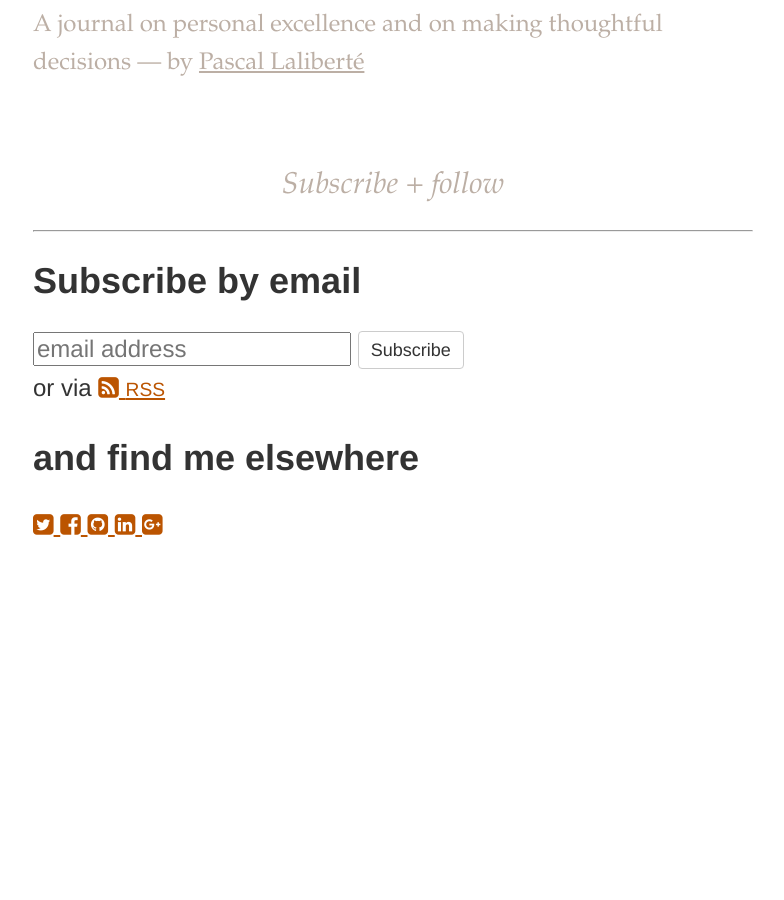
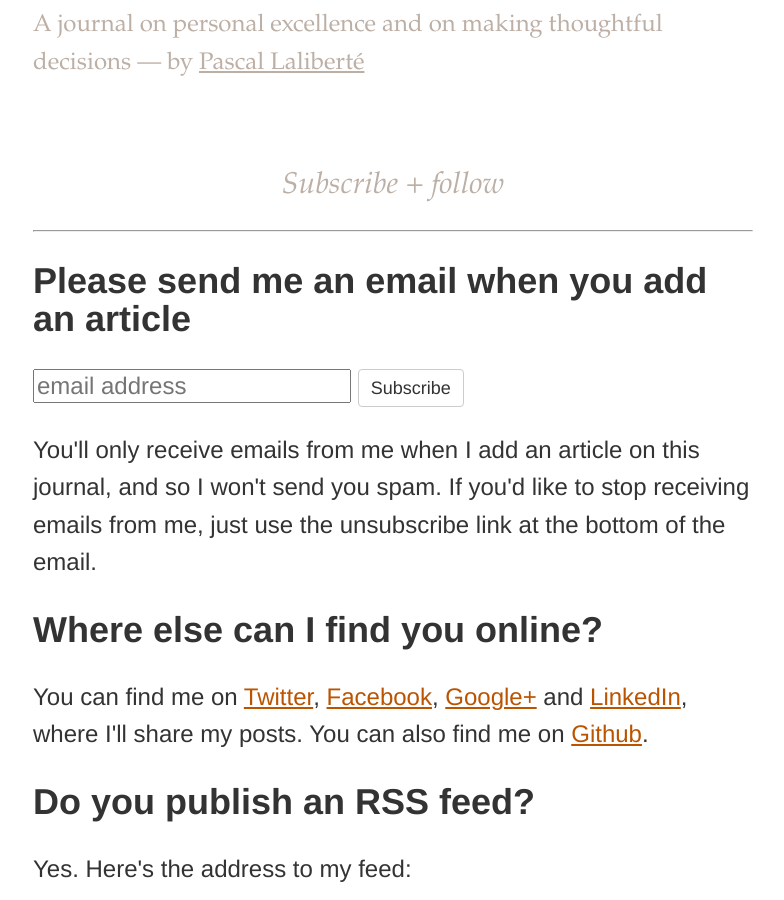
Before and after one commit to pascallaliberte/by.pascallaliberte.me, a Jekyll site: the page built from subscribe-follow/index.html, in a window 1280 px wide and 900 px high, scrolled down 472 px. Shown: the whole window, without its empty margins (247-1031 px from the left). Built offline with Jekyll 4.4.1, drawn with Linux system fonts in a browser that asks for light colours; nearby versions of some CDN libraries; some of the changed text lies outside the part shown.

Commit message:
Rewrote the subscribe-follow page to be more conversational

```diff
--- a/subscribe-follow/index.html
+++ b/subscribe-follow/index.html
@@ -5,9 +5,8 @@ custom_css: modules/subscribe-follow
 ---
 
 <div class="subscribe-follow" id="subscribe-follow">
+  <h2>Please send me an email when you add an article</h2>
 
-  <div class="subscribe-follow-subscribe">
-    <h2 class="subscribe-follow-title">Subscribe by email</h2>
   <form class="subscribe-follow-subscribe-email-form"
     action="https://tinyletter.com/pascallaliberte" method="post"
     target="popupwindow"
@@ -17,35 +16,25 @@ custom_css: modules/subscribe-follow
     <input class="subscribe-follow-subscribe-email-submit btn btn-default" type="submit" value="Subscribe" />
   </form>
 
-    or via
-    <a href="{{ site.baseurl}}/feed.xml" title="Atom feed">
-      <i class="fa fa-rss-square"></i>
-      <abbr class="abbr-acronym">RSS</abbr>
-    </a>
-  </div>
+  <p class="note">
+    You'll only receive emails from me when I add an article on this journal, and so I won't send you spam. If you'd like to stop receiving emails from me, just use the unsubscribe link at the bottom of the email.
+  </p>
 
-  <div class="subscribe-follow-follow">
-    <h2 class="subscribe-follow-title">and find me elsewhere</h2>
-    <a href="http://twitter.com/pascallaliberte" title="Twitter: @pascallaliberte">
-      <i class="fa fa-twitter-square"></i>
-      <span class="is-hidden">Twitter</span>
-    </a>
-    <a href="https://www.facebook.com/pascallaliberte" title="Facebook: pascallaliberte">
-      <i class="fa fa-facebook-square"></i>
-      <span class="is-hidden">Facebook</span>
-    </a>
-    <a href="https://github.com/pascallaliberte" title="Github: pascallaliberte">
-      <i class="fa fa-github-square"></i>
-      <span class="is-hidden">Github</span>
-    </a>
-    <a href="http://www.linkedin.com/in/pascallaliberte" title="LinkedIn">
-      <i class="fa fa-linkedin-square"></i>
-      <span class="is-hidden">LinkedIn</span>
-    </a>
-    <a href="https://plus.google.com/104794227710544002483/posts" title="Google+">
-      <i class="fa fa-google-plus-square"></i>
-      <span class="is-hidden">Google+</span>
-    </a>
-  </div>
+  <h2>Where else can I find you online?</h2>
+
+  <p>You can find me on
+    <a href="http://twitter.com/pascallaliberte" title="Twitter: @pascallaliberte">Twitter</a>,
+    <a href="https://www.facebook.com/pascallaliberte" title="Facebook: pascallaliberte">Facebook</a>,
+    <a href="https://plus.google.com/104794227710544002483/posts" title="Google+">Google+</a> and
+    <a href="http://www.linkedin.com/in/pascallaliberte" title="LinkedIn">LinkedIn</a>,
+    where I'll share my posts. You can also find me on
+    <a href="https://github.com/pascallaliberte" title="Github: pascallaliberte">Github</a>.
+  </p>
+
+  <h2>Do you publish an RSS feed?</h2>
+
+  <p>Yes. Here's the address to my feed:</p>
+
+  <p><code>http://pascallaliberte.me/feed.xml</code></p>
 
 </div>
```
Lines whose indentation alone changed are shown as unchanged.
